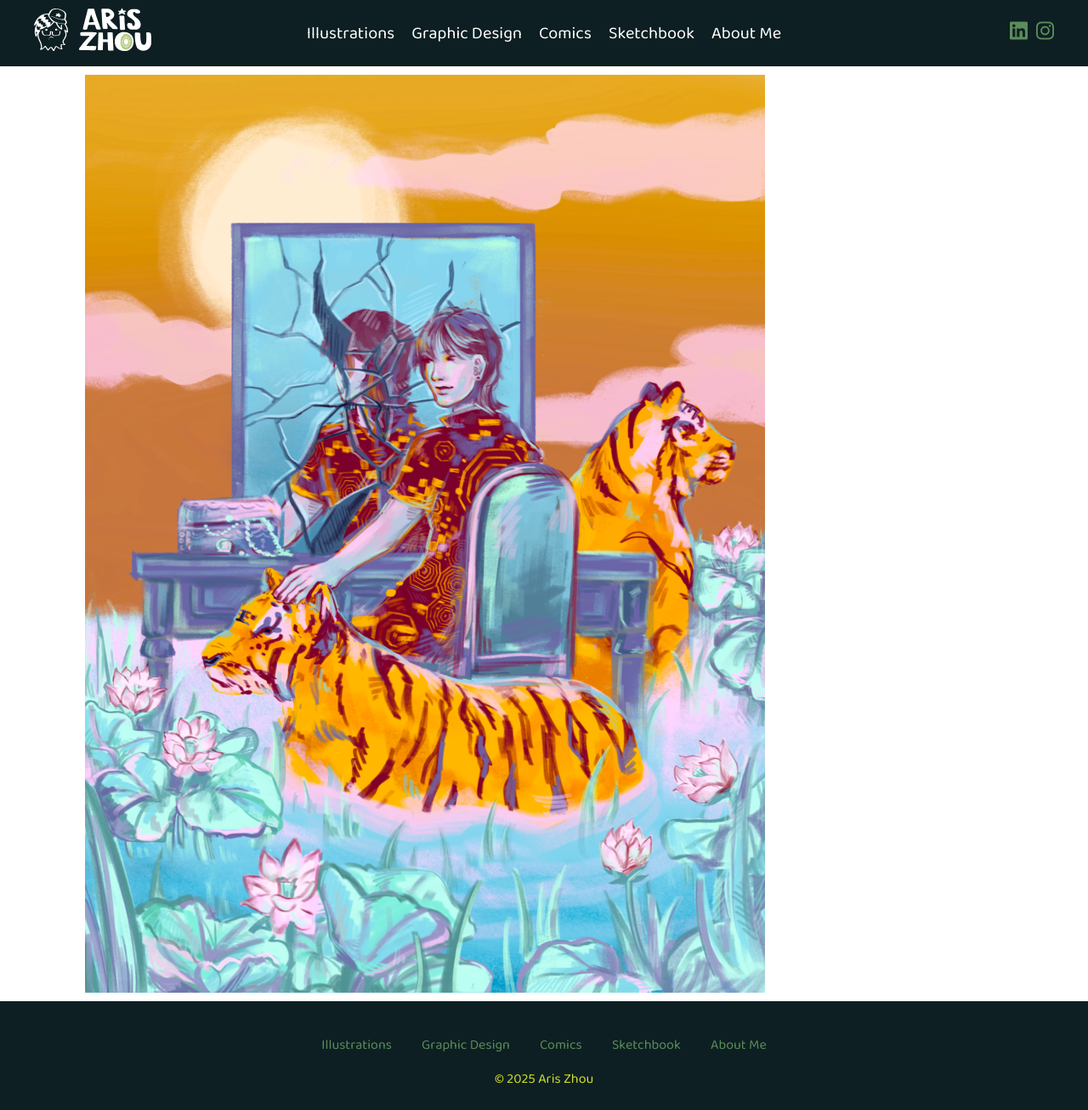
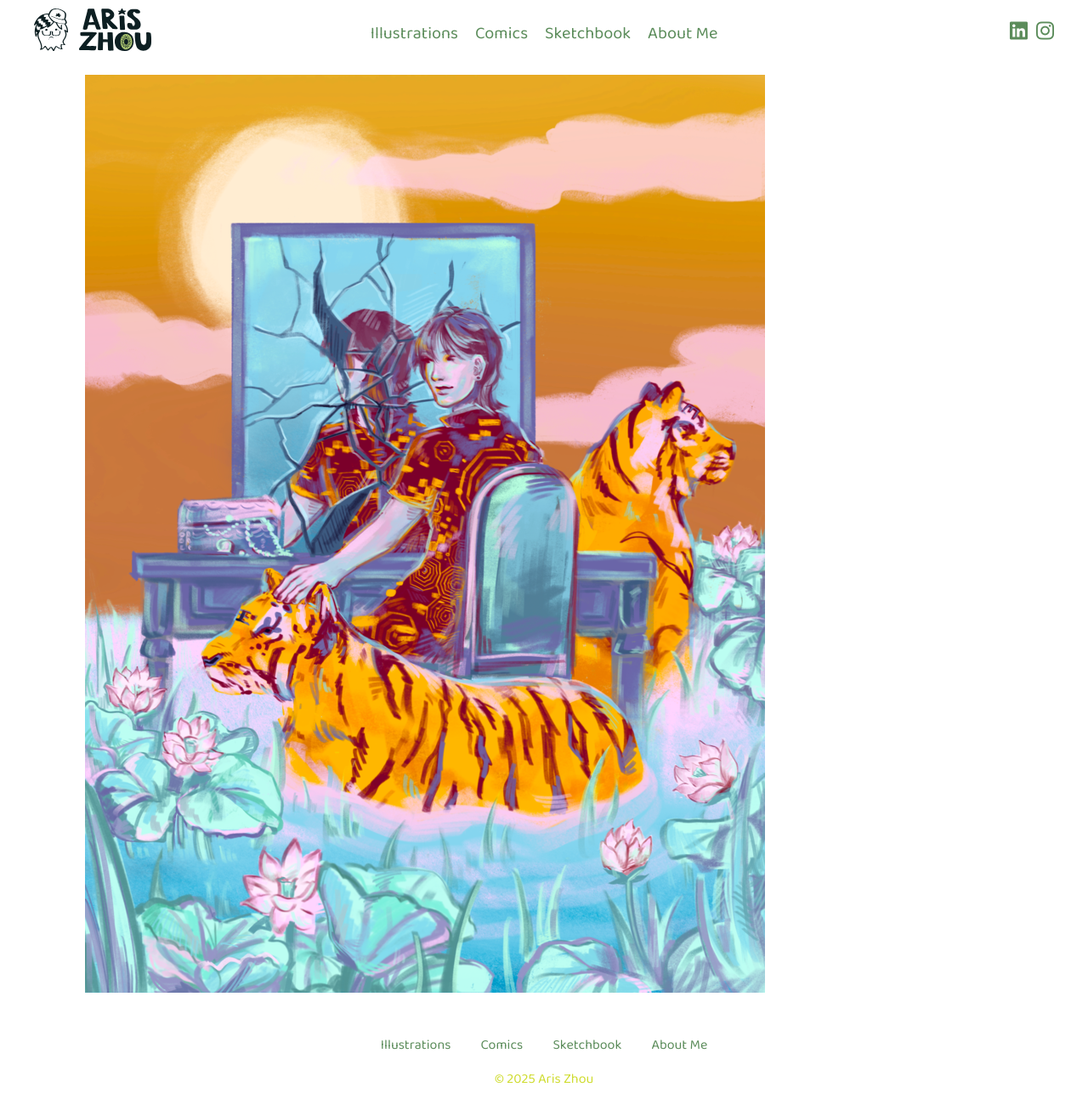
Before and after one commit to ArisHZhou/Portfolio, a Jekyll site: the page built from pages/visdev.html, in a window 1280 px wide. Shown: the whole page at 85% size. Built offline with Jekyll 4.4.1, drawn with Linux system fonts in a browser that asks for light colours; nearby versions of some CDN libraries.

Commit message:
color changes and logo changes

```diff
--- a/_data/navigation.yml
+++ b/_data/navigation.yml
@@ -1,7 +1,7 @@
 - title: Illustrations
   url: /
-- title: Graphic Design
-  url: /pages/graphic-design.html
+#- title: Graphic Design
+ # url: /pages/graphic-design.html
 - title: Comics
   url: /pages/comics.html
 #- title: VisDev
--- a/_includes/header.html
+++ b/_includes/header.html
@@ -3,14 +3,14 @@
         <div class="logo-container">
             <a href="{{ '/' | relative_url }}" class="logo-link" aria-label="Home">
                 <img
-                    src="{{ '/assets/images/logos/logo-white.svg' | relative_url }}"
+                    src="{{ '/assets/images/logos/arislogodark.svg' | relative_url }}"
                     alt="{{ site.title }} Logo"
                     class="logo"
                     width="100"
                     height="100"
                 >
                 <img
-                    src="{{ '/assets/images/logos/textlogo-white.svg' | relative_url }}"
+                    src="{{ '/assets/images/logos/arisnamedark.svg' | relative_url }}"
                     alt="{{ site.title }} Logo"
                     class="logo"
                     width="200"
--- a/_sass/_navigation.scss
+++ b/_sass/_navigation.scss
@@ -3,7 +3,7 @@
 @use "variables" as *;
 
 .site-header {
-  background-color: map.get(map.get($colors, primary), dark);
+  background-color: map.get(map.get($colors, neutral), white);
   padding: 1rem 2rem;
 }
 
@@ -42,7 +42,7 @@
 }
 
 .nav-link {
-  color: white;
+  color: map.get(map.get($colors, primary), base);
   text-decoration: none;
   font-size: 2rem;
   transition: color 0.2s;
@@ -71,7 +71,7 @@
 
 // Site Footer
 .site-footer {
-    background-color: map.get(map.get($colors,primary), dark );
+    background-color: map.get(map.get($colors,neutral), white );
     color: map.get(map.get($colors,primary), light );
     text-align: center;
     padding: map.get($spacing, base);
--- a/_sass/_variables.scss
+++ b/_sass/_variables.scss
@@ -12,7 +12,8 @@ $colors: (
     gray-200: #e6e6e6,
     gray-300: #d5d5d5,
     gray-400: #b3b3b3,
-    gray-500: #808080
+    gray-500: #808080,
+    aris: #91b884
   )
 );
 
```
Also changed, not shown: assets/images/logos/aris_logo.gif (deleted), assets/images/logos/aris_name.gif (deleted), assets/images/logos/arislogodark.svg (added), assets/images/logos/arisnamedark.svg (added).
